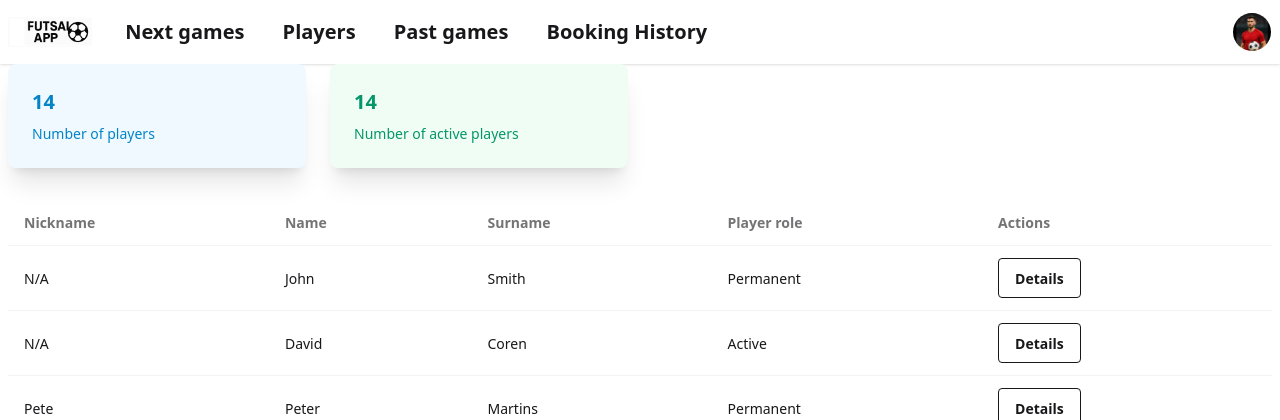
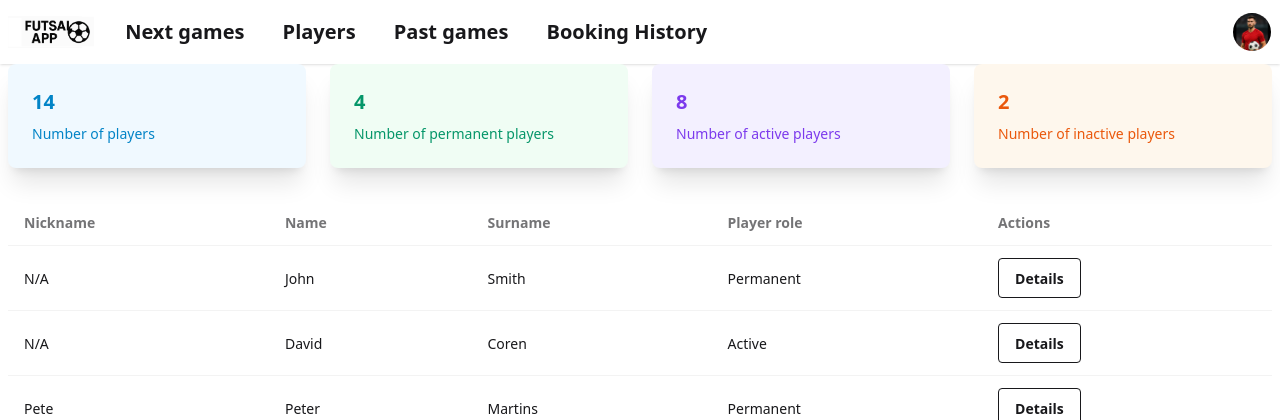
Before and after one commit to PawBeer/futsal_app, a Django app: page /games/players/ in a window 1280 px wide. Shown: the top 420 px of the page. Run offline with Django 5.2, Linux system fonts and the light colour scheme; data comes from the database, SQL or seed files in the repository.

Commit message:
Cards for Active/Inactive/Permanent added

```diff
--- a/games/templates/games/all_players.html
+++ b/games/templates/games/all_players.html
@@ -8,16 +8,28 @@
     <div class="grid grid-cols-4 gap-6 mb-8">
         <div class="card shadow-xl bg-players-blue">
             <div class="card-body">
-                <div class="text-xl font-semibold">{{ details.id__count }}</div>
+                <div class="text-xl font-semibold">{{ details.total_players }}</div>
                 <p class="text-sm">Number of players</p>
             </div>
         </div>
         <div class="card shadow-xl bg-players-green">
-                <div class="card-body">
-                    <div class="text-xl font-semibold">{{ details.id__count }}</div>
-                    <p class="text-sm">Number of active players</p>
-                </div>
+            <div class="card-body">
+                <div class="text-xl font-semibold">{{ details.permanent_players }}</div>
+                <p class="text-sm">Number of permanent players</p>
             </div>
+        </div>
+        <div class="card shadow-xl bg-players-purple">
+            <div class="card-body">
+                <div class="text-xl font-semibold">{{ details.active_players }}</div>
+                <p class="text-sm">Number of active players</p>
+            </div>
+        </div>
+        <div class="card shadow-xl bg-players-red">
+            <div class="card-body">
+                <div class="text-xl font-semibold">{{ details.inactive_players }}</div>
+                <p class="text-sm">Number of inactive players</p>
+            </div>
+        </div>
     </div>
     <table class="table">
         <thead>
--- a/games/views.py
+++ b/games/views.py
@@ -3,7 +3,7 @@ from django.shortcuts import render
 from .models import Game, BookingHistoryForGame
 from django.urls import reverse
 from .models import Player
-from django.db.models import Avg, Min, Max, Count
+from django.db.models import Avg, Min, Max, Count, Q
 
 
 class Breadcrumb:
@@ -37,7 +37,10 @@ def game_details(request, game_id):
 def all_players(request):
     found_players = Player.objects.all()
     found_players_aggregation = found_players.aggregate(
-        Count('id')
+        total_players = Count('id'),
+        permanent_players=Count('id', filter=Q(role='Permanent')),
+        active_players=Count('id', filter=Q(role='Active')),
+        inactive_players=Count('id', filter=Q(role='Inactive')),
     )
     return render(request, 'games/all_players.html', {
         'players': found_players,
--- a/static/dist/styles.css
+++ b/static/dist/styles.css
@@ -1439,6 +1484,59 @@
   inherits: false;
   initial-value: 0 0 #0000;
 }
+@property --tw-blur {
+  syntax: "*";
+  inherits: false;
+}
+@property --tw-brightness {
+  syntax: "*";
+  inherits: false;
+}
+@property --tw-contrast {
+  syntax: "*";
+  inherits: false;
+}
+@property --tw-grayscale {
+  syntax: "*";
+  inherits: false;
+}
+@property --tw-hue-rotate {
+  syntax: "*";
+  inherits: false;
+}
+@property --tw-invert {
+  syntax: "*";
+  inherits: false;
+}
+@property --tw-opacity {
+  syntax: "*";
+  inherits: false;
+}
+@property --tw-saturate {
+  syntax: "*";
+  inherits: false;
+}
+@property --tw-sepia {
+  syntax: "*";
+  inherits: false;
+}
+@property --tw-drop-shadow {
+  syntax: "*";
+  inherits: false;
+}
+@property --tw-drop-shadow-color {
+  syntax: "*";
+  inherits: false;
+}
+@property --tw-drop-shadow-alpha {
+  syntax: "<percentage>";
+  inherits: false;
+  initial-value: 100%;
+}
+@property --tw-drop-shadow-size {
+  syntax: "*";
+  inherits: false;
+}
 @layer properties {
   @supports ((-webkit-hyphens: none) and (not (margin-trim: inline))) or ((-moz-orient: inline) and (not (color:rgb(from red r g b)))) {
     *, ::before, ::after, ::backdrop {
@@ -1457,6 +1555,19 @@
       --tw-ring-offset-width: 0px;
       --tw-ring-offset-color: #fff;
       --tw-ring-offset-shadow: 0 0 #0000;
-    }
-  }
-}
+      --tw-blur: initial;
+      --tw-brightness: initial;
+      --tw-contrast: initial;
+      --tw-grayscale: initial;
+      --tw-hue-rotate: initial;
+      --tw-invert: initial;
+      --tw-opacity: initial;
+      --tw-saturate: initial;
+      --tw-sepia: initial;
+      --tw-drop-shadow: initial;
+      --tw-drop-shadow-color: initial;
+      --tw-drop-shadow-alpha: 100%;
+      --tw-drop-shadow-size: initial;
+    }
+  }
+}
```
Also changed, not shown: other parts of static/dist/styles.css (+45 -0 lines), static/img/logo_FutsalApp.png.
